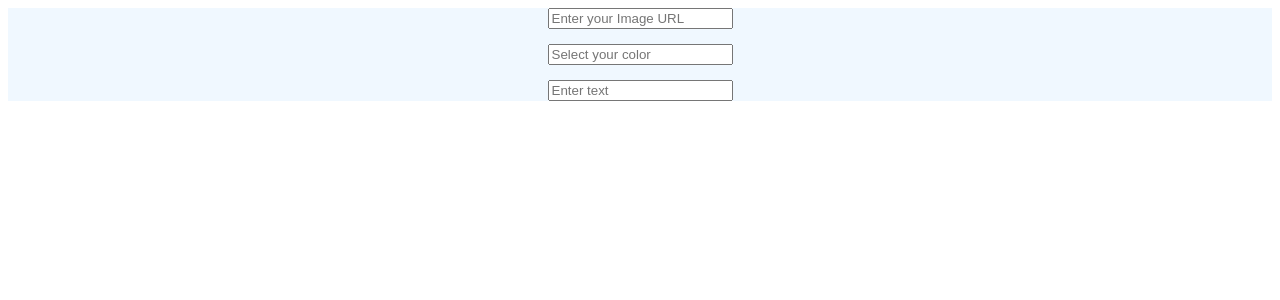
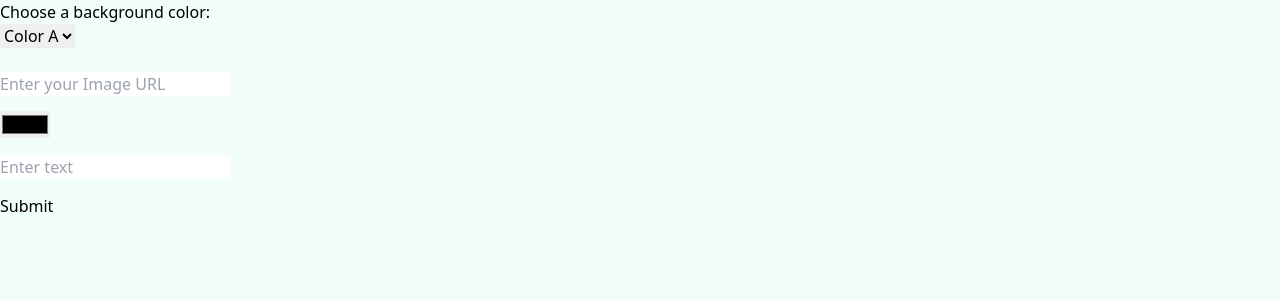
Before and after one commit to VPilipenko334/imgix-take-home, a React (Create React App) app: page / in a window 1280 px wide. Shown: the top 300 px of the page. Built offline with nearby package versions, Linux system fonts and the light colour scheme.

Commit message:
added tailwind css

```diff
--- a/public/index.html
+++ b/public/index.html
@@ -5,6 +5,7 @@
     <link rel="icon" href="%PUBLIC_URL%/favicon.ico" />
     <meta name="viewport" content="width=device-width, initial-scale=1" />
     <meta name="theme-color" content="#000000" />
+    <script src="https://cdn.tailwindcss.com"></script>
     <meta
       name="description"
       content="Web site created using create-react-app"
@@ -24,7 +25,7 @@
       work correctly both with client-side routing and a non-root public URL.
       Learn how to configure a non-root public URL by running `npm run build`.
     -->
-    <title>React App</title>
+    <title>Imgix Picture Form</title>
   </head>
   <body>
     <noscript>You need to enable JavaScript to run this app.</noscript>
--- a/src/components/EditPicture.js
+++ b/src/components/EditPicture.js
@@ -2,8 +2,29 @@ import React, { useState } from 'react';
 
 const EditPicture = () => {
 
+    const [backgroundColor, setBackgroundColor] = useState('bg-teal-50')
+
+    const handleBackgroundColorChange = (event) => {
+        setBackgroundColor(event.target.value)
+    }
+
     return (
         <div className="outer-container">
+
+            <div className={`h-screen ${backgroundColor}`}>
+                Choose a background color:
+                <br/>
+                <select
+                value={backgroundColor}
+                onChange={handleBackgroundColorChange} >
+
+                <option value="bg-teal-50">Color A</option>
+                <option value="bg-indigo-200">Color B</option>
+                <option value="bg-purple-100">Color C</option>
+                </select>
+
+            <br/><br/>
+
            <form className="form-container">
                 <input
                     type="text"
@@ -12,7 +33,7 @@ const EditPicture = () => {
 
            <form className="form-container">
                 <input
-                    type="text"
+                    type="color"
                     placeholder="Select your color" />
            </form>
 
@@ -21,6 +42,11 @@ const EditPicture = () => {
                     type="text"
                     placeholder="Enter text" />
            </form>
+
+           <button className="submit-button"
+                    type="submit">
+                        Submit</button>
+            </div>
         </div>
     )
 }
--- a/src/stylesheets/edit_picture.css
+++ b/src/stylesheets/edit_picture.css
@@ -1,10 +1,17 @@
-.outer-container {
-    background-color: aliceblue;
+/* .outer-container {
+   margin-bottom: 15px;
+} */
+
+.form-container {
+    /* display: flex;
+    justify-content: center;
+    align-items: center; */
+    margin-bottom: 15px;
 }
 
-.form-container {
-    display: flex;
+.submit-button {
+    /* display: flex;
     justify-content: center;
-    align-items: center;
-    margin-bottom: 15px;
+    align-items: center; */
+    margin: auto;
 }
```
